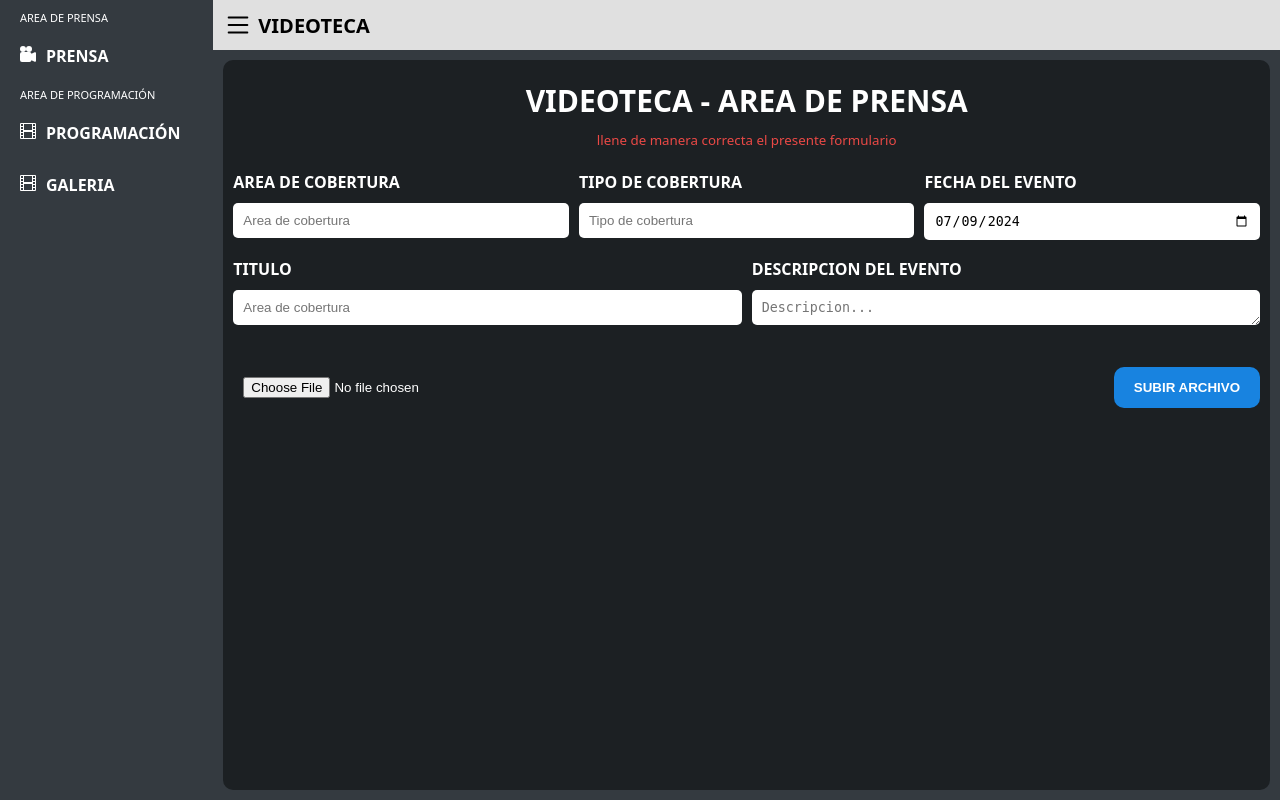
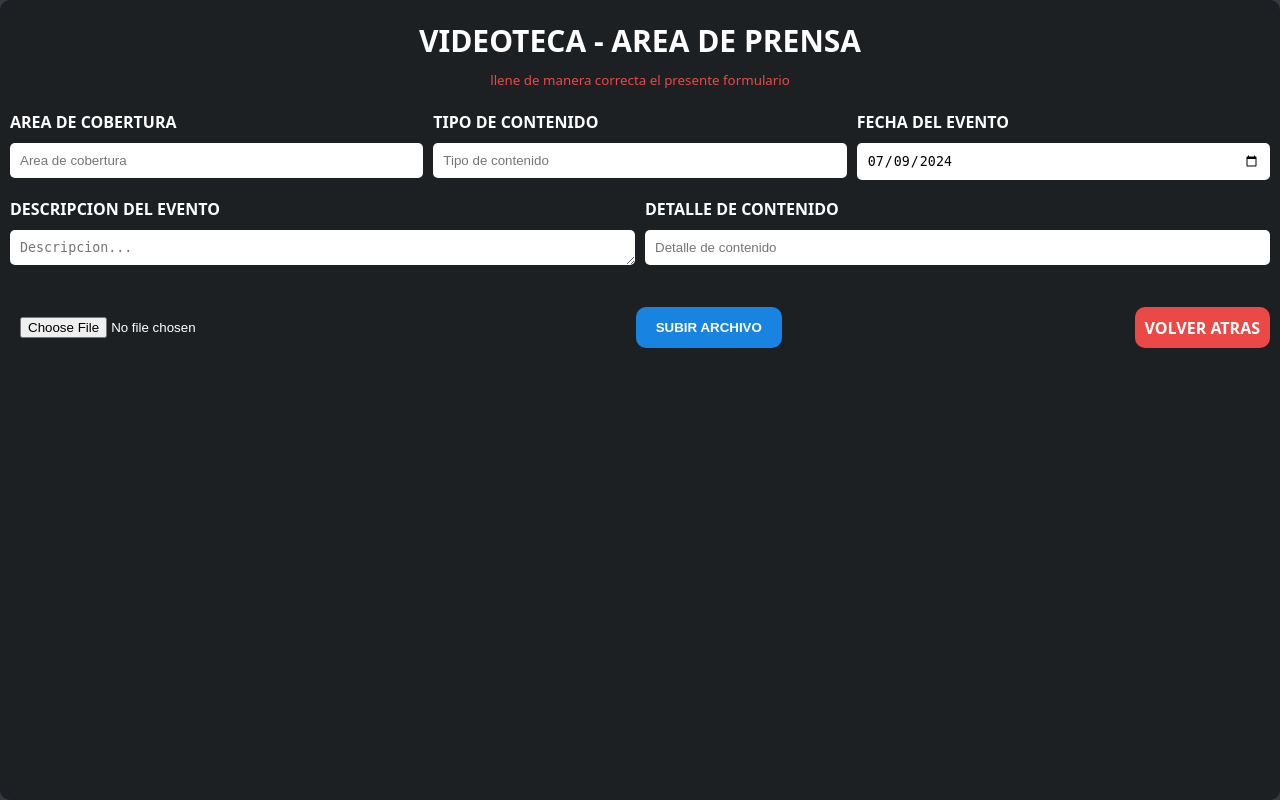
Before and after one commit to JCPRGMR/Videoteca, a PHP site: page /View/PrensaInsertar.php in a window 1280 px wide. Run offline with PHP 8.4, Linux system fonts and the light colour scheme; data that the repository does not hold is empty.

Commit message:
[09/07/2024 15:53] Se hizo cambios en la carpeta de vistas desde el servidor

```diff
--- a/View/PrensaInsertar.php
+++ b/View/PrensaInsertar.php
@@ -1,4 +1,17 @@
-<?php include_once "../Templates/header.php"; ?>
+<?php include_once "../Class/Areas.php" ?>
+<?php include_once "../Class/Tipos.php" ?>
+<!DOCTYPE html>
+<html lang="en">
+
+<head>
+    <meta charset="UTF-8">
+    <link rel="stylesheet" href="../Css/Style.css">
+    <meta name="viewport" content="width=device-width, initial-scale=1.0">
+    <title>Document</title>
+</head>
+
+<body class="h100vh w100p m0 overflow-auto">
+    <main class="f-col h100p color7">
         <div class="f-col br10 p10 w100p h100p color8 overflow-hidden border-box white">
             <div class="p10 center mayus negrota fz30">
                 VideoTeca - AREA DE PRENSA
@@ -15,48 +28,78 @@
                         </div>
                         <div class="relative">
                             <div class="absolute color7 f-col w100p v-hidden" id="g_area">
-                        <?php foreach(Areas::Mostrar() as $item):?>
-                            <label for="" class="p10 hover8 area" id="a_<?= $item->id_area?>" onclick="LabelToInput('area', 'a_<?= $item->id_area?>')"><?= $item->des_area?></label>
-                        <?php endforeach;?>
+                                <?php foreach (Areas::Mostrar() as $item) : ?>
+                                    <label for="" class="p10 hover8 area" id="a_<?= $item->id_area ?>" onclick="LabelToInput('area', 'a_<?= $item->id_area ?>')"><?= $item->des_area ?></label>
+                                <?php endforeach; ?>
                             </div>
                         </div>
                     </div>
                     <div class="f-col gap10 mayus negrita flex-1">
                         <div class="f-col gap10">
-                    <label for="">Tipo de cobertura</label>
-                    <input type="search" name="tipo" id="tipo" placeholder="Tipo de cobertura" class="p10 br5" autocomplete="off">
+                            <label for="">Tipo de contenido</label>
+                            <input type="search" name="tipo" id="tipo" placeholder="Tipo de contenido" class="p10 br5" autocomplete="off">
                         </div>
                         <div class="relative">
                             <div class="absolute color7 f-col w100p v-hidden" id="g_tipo">
-                        <?php foreach(Tipos::Mostrar() as $item):?>
-                            <label for="" class="p10 hover8 tipo" id="t_<?= $item->id_tipo?>" onclick="LabelToInput('tipo', 't_<?= $item->id_tipo?>')"><?= $item->des_tipo?></label>
-                        <?php endforeach;?>
+                                <?php foreach (Tipos::Mostrar() as $item) : ?>
+                                    <label for="" class="p10 hover8 tipo" id="t_<?= $item->id_tipo ?>" onclick="LabelToInput('tipo', 't_<?= $item->id_tipo ?>')"><?= $item->des_tipo ?></label>
+                                <?php endforeach; ?>
                             </div>
                         </div>
                     </div>
                     <div class="f-col gap10 mayus negrita flex-1">
                         <label for="">Fecha del evento</label>
-                <input type="date" name="fecha" id="fecha" value="<?= date('Y-m-d')?>" class="p10 br5" max="<?= date('Y-m-d')?>" autocomplete="off">
+                        <input type="date" name="fecha" id="fecha" value="<?= date('Y-m-d') ?>" class="p10 br5" max="<?= date('Y-m-d') ?>" autocomplete="off">
                     </div>
                 </div>
                 <div class="f-row w100p jc-b gap10 wrap">
                     <div class="f-col gap10 mayus negrita flex-1">
-                <label for="">Titulo</label>
-                <input type="search" name="titulo" id="titulo" placeholder="Area de cobertura" class="p10 br5" autocomplete="off">
+                        <label for="">Descripcion del evento</label>
+                        <textarea name="detalles" id="detalles" cols="30" rows="1" placeholder="Descripcion..." class="p10 br5"></textarea>
                     </div>
                     <div class="f-col gap10 mayus negrita flex-1">
-                <label for="">Descripcion del evento</label>
-                <textarea name="detalles" id="detalles" cols="30" rows="1" placeholder="Descripcion..." class="p10 br5"></textarea>
+                        <label for="">DEtalle de Contenido</label>
+                        <input type="search" name="titulo" id="titulo" placeholder="Detalle de contenido" class="p10 br5" autocomplete="off">
                     </div>
                 </div>
                 <br>
                 <div class="f-row w100p jc-b gap10 wrap">
                     <input type="file" name="video" id="video" class="p10" accept=".mp4" autocomplete="off">
-            <button type="submit" name="subir" value="1" class="color2 white negrita mayus br10 hp20 pointer">
+                    <button type="submit" name="subir" value="1" class="color2 white negrita mayus br10 hp20 pointer" onclick="localStorage.clear()">
                         Subir archivo
                     </button>
+                    <a href="../" class="color4 white f-col jc-c a-c hp10 negrita mayus br10" onclick="localStorage.clear()">Volver atras</a>
                 </div>
             </form>
         </div>
+    </main>
+</body>
+</html>
 <script src="../Js/Select1.js"></script>
 <script src="../Js/RecuperarValores.js"></script>
+<script>
+    document.getElementById("area").addEventListener('input', function() {
+        var searchTerm = this.value.toLowerCase();
+        var labels = document.querySelectorAll('#g_area label')
+        labels.forEach(function(label) {
+            var labelText = label.textContent.toLowerCase();
+            if (labelText.includes(searchTerm)) {
+                label.style.display = 'block';
+            } else {
+                label.style.display = 'none';
+            }
+        });
+    });
+    document.getElementById("tipo").addEventListener('input', function() {
+        var searchTerm = this.value.toLowerCase();
+        var labels = document.querySelectorAll('#g_tipo label')
+        labels.forEach(function(label) {
+            var labelText = label.textContent.toLowerCase();
+            if (labelText.includes(searchTerm)) {
+                label.style.display = 'block';
+            } else {
+                label.style.display = 'none';
+            }
+        });
+    });
+</script>
--- /dev/null
+++ b/index.php
@@ -0,0 +1,2 @@
+<?php
+    header("Location: View/Prensa.php");
```
Also changed, not shown: View/Prensa.php (+21 -8 lines). Lines whose indentation alone changed are shown as unchanged.
